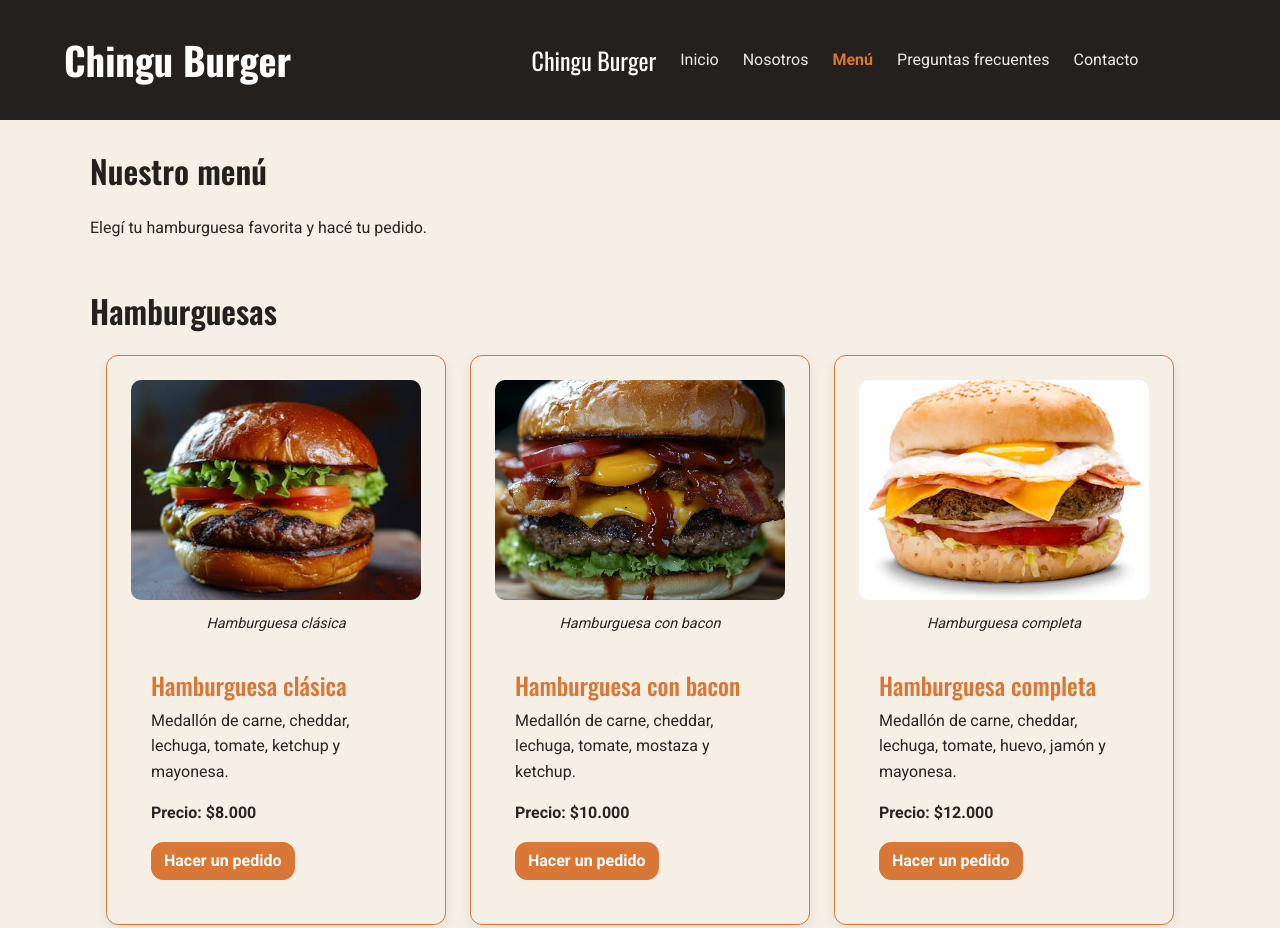
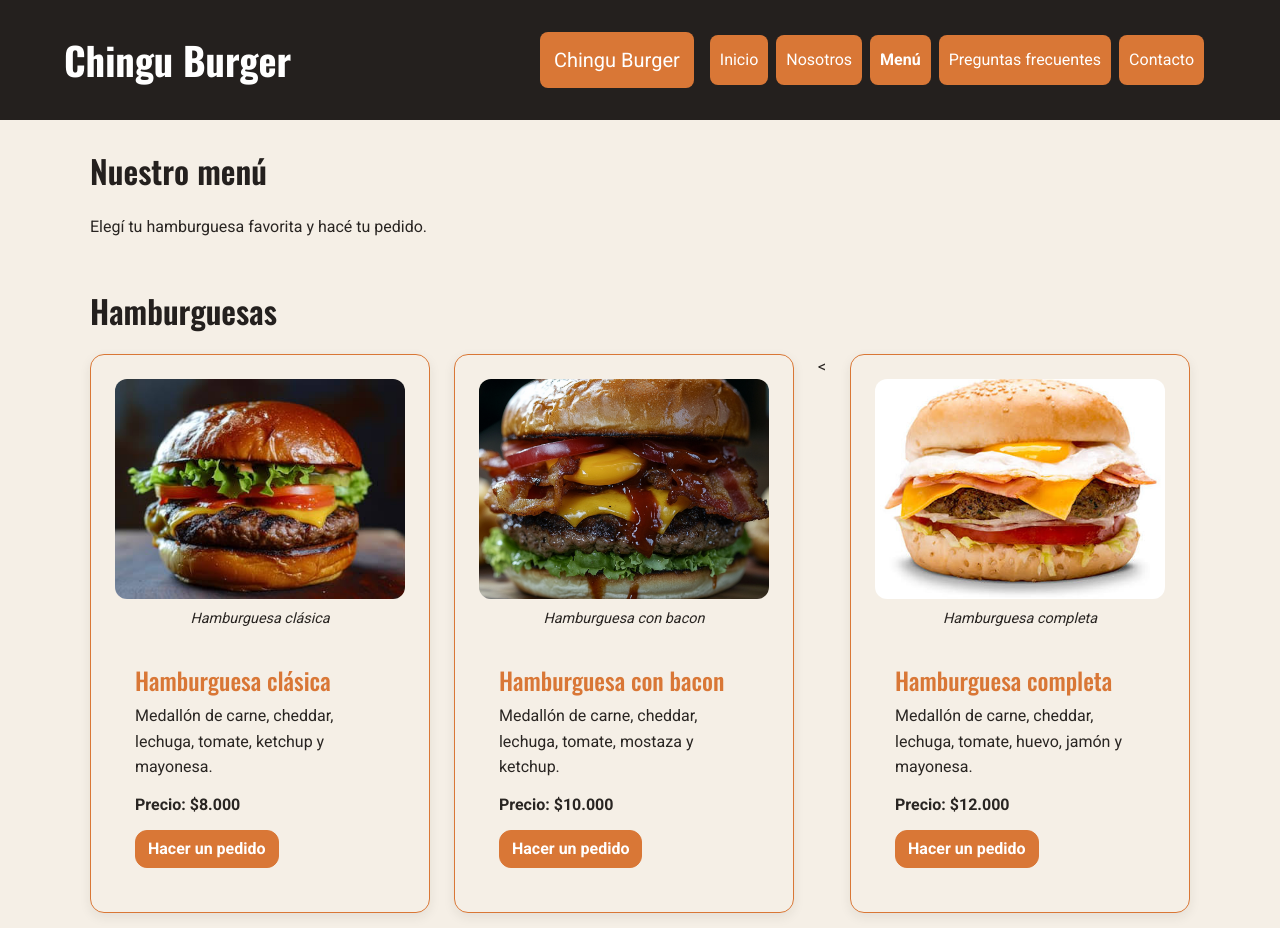
Before and after one commit to GabrielaVeronicaFernandezMazza/Chingu-Burger, a website: page pages/menu.html in a window 1280 px wide. Shown: the top 928 px of the page. Drawn offline with nearby package versions, Linux system fonts and the light colour scheme.

Commit message:
feat: integrate SCSS and interactive effects

```diff
--- a/css/styles.css
+++ b/css/styles.css
@@ -27,6 +27,14 @@ p {
   font-size: 1rem;
 }
 
+@media (max-width: 600px) {
+  h1 {
+    font-size: 2.2rem;
+  }
+  h2 {
+    font-size: 1.7rem;
+  }
+}
 * {
   margin: 0;
   padding: 0;
@@ -122,17 +130,26 @@ button:active {
   opacity: 0.75;
 }
 
-a {
+a:not(.nav-link):not(.navbar-brand) {
   transition: color 0.3s ease, background-color 0.3s ease, border-color 0.3s ease;
 }
-a:hover {
+a:not(.nav-link):not(.navbar-brand):hover {
   color: #D97736;
 }
-a:focus-visible {
+a:not(.nav-link):not(.navbar-brand):focus-visible {
   outline: 2px solid #D97736;
   outline-offset: 3px;
 }
 
+@media (max-width: 600px) {
+  main {
+    width: 92%;
+    padding: 24px 0;
+  }
+  article {
+    padding: 16px;
+  }
+}
 header {
   display: flex;
   justify-content: space-between;
@@ -148,42 +165,71 @@ header h1 {
   color: #FFFFFF;
 }
 
-.navbar {
-  background-color: #24201E;
-  padding: 12px 5%;
+@media (max-width: 600px) {
+  header {
+    justify-content: center;
+    text-align: center;
+  }
 }
 .navbar .navbar-brand {
+  display: inline-block;
+  padding: 10px 12px;
+  border: 2px solid transparent;
+  border-radius: 8px;
+  background-color: #D97736;
   color: #FFFFFF;
-  font-family: "Oswald", sans-serif;
-  font-size: 1.5rem;
+  text-decoration: none;
+  transition: background-color 0.3s ease, color 0.3s ease, transform 0.3s ease;
 }
-.navbar .navbar-brand:hover, .navbar .navbar-brand:focus {
-  color: #D97736;
+.navbar .navbar-brand:hover {
+  background-color: #F5EFE6;
+  color: #24201E;
+  transform: translateY(-2px);
 }
-.navbar .navbar-nav {
+.navbar .navbar-brand:focus-visible {
+  color: #FFFFFF;
+  outline: 2px solid #D97736;
+  outline-offset: 3px;
+}
+.navbar .navbar-brand:active {
+  transform: scale(0.96);
+}
+
+.navbar .nav-link {
+  display: inline-block;
+  padding: 10px 12px;
+  border: 2px solid transparent;
+  border-radius: 8px;
+  background-color: #D97736;
+  color: #FFFFFF;
+  text-decoration: none;
+  transition: background-color 0.3s ease, color 0.3s ease, transform 0.3s ease;
+}
+.navbar .nav-link:hover {
+  background-color: #F5EFE6;
+  color: #24201E;
+  transform: translateY(-2px);
+}
+.navbar .nav-link:focus-visible {
+  color: #FFFFFF;
+  outline: 2px solid #D97736;
+  outline-offset: 3px;
+}
+.navbar .nav-link:active {
+  transform: scale(0.96);
+}
+.navbar .nav-link.active {
+  font-weight: 700;
+}
+
+.navbar-nav {
   gap: 8px;
 }
-.navbar .nav-link {
-  color: #eeebea;
-  border-radius: 6px;
-  padding: 8px 12px;
-  transition: color 0.3s ease, background-color 0.3s ease;
-}
-.navbar .nav-link:hover, .navbar .nav-link:focus-visible {
-  color: #ee650a;
-  background-color: rgba(255, 255, 255, 0.08);
-}
-.navbar .nav-link.active {
-  color: #D97736;
-  font-weight: 700;
-}
-.navbar .nav-link:active {
-  color: #D97736;
-}
-.navbar .navbar-toggler {
+
+.navbar-toggler {
   border-color: #E8DED1;
 }
-.navbar .navbar-toggler:focus-visible {
+.navbar-toggler:focus-visible {
   outline: 2px solid #D97736;
   outline-offset: 3px;
 }
@@ -213,10 +259,13 @@ footer a:focus-visible {
 }
 
 .btn {
+  transition: background-color 0.3s ease, color 0.3s ease, border-color 0.3s ease, transform 0.3s ease;
+}
+
+.btn {
   border-radius: 12px;
   font-family: "Roboto", sans-serif;
   font-weight: 700;
-  transition: background-color 0.3s ease, color 0.3s ease, border-color 0.3s ease, transform 0.3s ease;
 }
 .btn:hover {
   transform: translateY(-2px);
@@ -232,23 +281,62 @@ footer a:focus-visible {
 .btn-chingu {
   color: #FFFFFF;
   background-color: #D97736;
-  border-color: #D97736;
+  border: 1px solid #D97736;
+  transition: background-color 0.3s ease, color 0.3s ease, border-color 0.3s ease, transform 0.3s ease;
 }
 .btn-chingu:hover, .btn-chingu:focus {
   color: #D97736;
   background-color: #24201E;
   border-color: #D97736;
 }
+.btn-chingu:focus-visible {
+  outline: 2px solid #D97736;
+  outline-offset: 3px;
+}
 .btn-chingu:active {
+  color: #24201E !important;
+  background-color: #F5EFE6 !important;
+  border-color: #D97736 !important;
+}
+
+.resumen-menu a,
+.pedido a {
+  display: inline-block;
+  padding: 10px 18px;
+  border: 1px solid #D97736;
+  border-radius: 12px;
+  background-color: #D97736;
+  color: #FFFFFF;
+  font-family: "Roboto", sans-serif;
+  font-weight: 700;
+  text-decoration: none;
+  transition: background-color 0.3s ease, color 0.3s ease, border-color 0.3s ease, transform 0.3s ease;
+}
+
+.resumen-menu a:hover,
+.pedido a:hover {
+  background-color: #24201E;
+  color: #D97736;
+  border-color: #D97736;
+  transform: translateY(-2px);
+}
+
+.resumen-menu a:focus-visible,
+.pedido a:focus-visible {
+  outline: 2px solid #D97736;
+  outline-offset: 3px;
+}
+
+.resumen-menu a:active,
+.pedido a:active {
+  background-color: #F5EFE6;
   color: #24201E;
-  background-color: #F5EFE6;
-  border-color: #D97736;
+  transform: scale(0.98);
 }
 
 .menu-flex {
   display: grid;
-  grid-template-areas: "clasica" "bacon" "completa";
-  grid-template-columns: minmax(0, 1fr);
+  grid-template-columns: repeat(auto-fit, minmax(min(100%, 260px), 1fr));
   gap: 24px;
   align-items: stretch;
 }
@@ -256,35 +344,34 @@ footer a:focus-visible {
   width: 100%;
   min-width: 0;
 }
-.menu-flex figure {
-  gap: 12px;
-}
-.menu-flex article img {
+.menu-flex img {
   width: 100%;
-  max-width: 420px;
+  max-width: 100%;
   height: 220px;
   object-fit: cover;
-  border-radius: 10px;
+  border-radius: 12px;
+}
+.menu-flex h2,
+.menu-flex h3 {
+  margin-bottom: 8px;
+}
+.menu-flex p {
+  margin-bottom: 12px;
 }
 
-.hamburguesa-clasica {
-  grid-area: clasica;
-}
-
-.hamburguesa-bacon {
-  grid-area: bacon;
-}
-
+.hamburguesa-clasica,
+.hamburguesa-bacon,
 .hamburguesa-completa {
-  grid-area: completa;
+  min-width: 0;
 }
 
 .home-grid {
   display: grid;
   grid-template-areas: "bienvenida" "resumen" "pedido";
   grid-template-columns: minmax(0, 1fr);
-  gap: 24px;
-  width: min(1100px, 92%);
+  gap: 30px;
+  width: 92%;
+  max-width: 1100px;
   margin: 0 auto;
   padding: 24px 0;
 }
@@ -292,7 +379,7 @@ footer a:focus-visible {
   min-width: 0;
   margin: 0;
   padding: 20px;
-  border-radius: 12px;
+  border-radius: 14px;
 }
 
 .bienvenida {
@@ -336,16 +423,21 @@ footer a:focus-visible {
 .seccion-menu .card {
   flex: 1 1 260px;
   max-width: 340px;
+  height: 100%;
   overflow: hidden;
   color: #292522;
   background-color: #F5EFE6;
   border: 1px solid #D97736;
-  border-radius: 12px;
+  border-radius: 14px;
   transition: transform 0.3s ease, box-shadow 0.3s ease;
 }
 .seccion-menu .card:hover {
   transform: translateY(-5px);
   box-shadow: 0 8px 18px rgba(36, 32, 30, 0.2);
+}
+.seccion-menu .card:focus-visible {
+  outline: 2px solid #D97736;
+  outline-offset: 3px;
 }
 .seccion-menu .card:focus-within {
   outline: 2px solid #D97736;
@@ -369,12 +461,13 @@ footer a:focus-visible {
   font-weight: 700;
 }
 
-@media (max-width: 600px) {
-  .menu-flex {
-    gap: 20px;
+@media (min-width: 768px) {
+  .home-grid {
+    grid-template-areas: "bienvenida" "resumen" "pedido";
+    gap: 28px;
   }
-  .menu-flex article img {
-    height: 220px;
+  .seccion-menu .menu-flex {
+    gap: 24px;
   }
 }
 @media (min-width: 1024px) {
@@ -383,10 +476,6 @@ footer a:focus-visible {
     grid-template-columns: repeat(2, minmax(0, 1fr));
     gap: 32px;
     padding: 40px 0;
-  }
-  .menu-flex {
-    grid-template-areas: "clasica bacon completa";
-    grid-template-columns: repeat(3, minmax(0, 1fr));
   }
 }
 .galeria {
--- a/pages/menu.html
+++ b/pages/menu.html
@@ -6,6 +6,10 @@
     <meta name="viewport" content="width=device-width, initial-scale=1.0">
     <link href="https://cdn.jsdelivr.net/npm/bootstrap@5.3.3/dist/css/bootstrap.min.css" rel="stylesheet">
     <link rel="stylesheet" href="../css/styles.css">
+    <link
+  href="https://unpkg.com/aos@2.3.1/dist/aos.css"
+  rel="stylesheet"
+>
     <title>Menú | Chingu Burger</title>
 </head>
 
@@ -59,12 +63,11 @@
 
             <p>Elegí tu hamburguesa favorita y hacé tu pedido.</p>
         </section>
-
-        <section class="seccion-menu">
+<section class="seccion-menu" data-aos="fade-up">
     <h2>Hamburguesas</h2>
 
     <div class="menu-flex">
-        <article class="card hamburguesa-clasica">
+       <article class="card hamburguesa-clasica" data-aos="fade-up">
             <figure>
                 <img src="../img/hamburguesaclasica.jpg"
                      class="card-img-top"
@@ -82,7 +85,7 @@
             </div>
         </article>
 
-        <article class="card hamburguesa-bacon">
+       <article class="card hamburguesa-bacon" data-aos="fade-up">
             <figure>
                 <img src="../img/hamburguesacbacon.jpg"
                      class="card-img-top"
@@ -100,7 +103,7 @@
             </div>
         </article>
 
-        <article class="card hamburguesa-completa">
+        <<article class="card hamburguesa-completa" data-aos="fade-up">
             <figure>
                 <img src="../img/hamburguesacompleta.jpg"
                      class="card-img-top"
@@ -152,7 +155,14 @@
         </nav>
     </footer>
     <script src="https://cdn.jsdelivr.net/npm/bootstrap@5.3.3/dist/js/bootstrap.bundle.min.js"></script>
-
+<script src="https://unpkg.com/aos@2.3.1/dist/aos.js"></script>
+<script>
+  AOS.init({
+    duration: 700,
+    once: true,
+    offset: 80
+  });
+</script>
 </body>
 
 </html>
--- a/scss/base/_base.scss
+++ b/scss/base/_base.scss
@@ -1,3 +1,4 @@
+
 @use "../utilities/variables" as *;
 @use "../utilities/mixins" as *;
 
@@ -94,7 +95,8 @@ button:active {
   opacity: 0.75;
 }
 
-a {
+
+a:not(.nav-link):not(.navbar-brand) {
   transition: color 0.3s ease, background-color 0.3s ease,
     border-color 0.3s ease;
 
@@ -106,3 +108,13 @@ a {
     @include foco-visible;
   }
 }
+@media (max-width: 600px) {
+  main {
+    width: 92%;
+    padding: 24px 0;
+  }
+
+  article {
+    padding: 16px;
+  }
+}
--- a/scss/components/_buttons.scss
+++ b/scss/components/_buttons.scss
@@ -1,12 +1,21 @@
+
 @use "../utilities/variables" as *;
 @use "../utilities/mixins" as *;
 
+%transicion-interactiva {
+  transition:
+    background-color $transicion,
+    color $transicion,
+    border-color $transicion,
+    transform $transicion;
+}
+
 .btn {
+  @extend %transicion-interactiva;
+
   border-radius: $radio-borde;
   font-family: $fuente-cuerpo;
   font-weight: 700;
-  transition: background-color $transicion, color $transicion,
-    border-color $transicion, transform $transicion;
 
   &:hover {
     transform: translateY(-2px);
@@ -21,10 +30,16 @@
   }
 }
 
+
 .btn-chingu {
   color: $color-blanco;
   background-color: $color-acento;
-  border-color: $color-acento;
+  border: 1px solid $color-acento;
+  transition:
+    background-color $transicion,
+    color $transicion,
+    border-color $transicion,
+    transform $transicion;
 
   &:hover,
   &:focus {
@@ -33,9 +48,51 @@
     border-color: $color-acento;
   }
 
+  &:focus-visible {
+    @include foco-visible;
+  }
+
   &:active {
-    color: $color-primario;
-    background-color: $color-secundario;
-    border-color: $color-acento;
+    color: $color-primario !important;
+    background-color: $color-secundario !important;
+    border-color: $color-acento !important;
   }
 }
+
+.resumen-menu a,
+.pedido a {
+  display: inline-block;
+  padding: 10px 18px;
+  border: 1px solid $color-acento;
+  border-radius: $radio-borde;
+  background-color: $color-acento;
+  color: $color-blanco;
+  font-family: $fuente-cuerpo;
+  font-weight: 700;
+  text-decoration: none;
+  transition:
+    background-color $transicion,
+    color $transicion,
+    border-color $transicion,
+    transform $transicion;
+}
+
+.resumen-menu a:hover,
+.pedido a:hover {
+  background-color: $color-primario;
+  color: $color-acento;
+  border-color: $color-acento;
+  transform: translateY(-2px);
+}
+
+.resumen-menu a:focus-visible,
+.pedido a:focus-visible {
+  @include foco-visible;
+}
+
+.resumen-menu a:active,
+.pedido a:active {
+  background-color: $color-secundario;
+  color: $color-primario;
+  transform: scale(0.98);
+}
--- a/scss/components/_cards.scss
+++ b/scss/components/_cards.scss
@@ -1,12 +1,11 @@
+
 @use "../utilities/variables" as *;
+@use "../utilities/mixins" as *;
 
+// Tarjetas del menú
 .menu-flex {
   display: grid;
-  grid-template-areas:
-    "clasica"
-    "bacon"
-    "completa";
-  grid-template-columns: minmax(0, 1fr);
+  grid-template-columns: repeat(auto-fit, minmax(min(100%, 260px), 1fr));
   gap: 24px;
   align-items: stretch;
 
@@ -15,31 +14,31 @@
     min-width: 0;
   }
 
-  figure {
-    gap: 12px;
+  img {
+    width: 100%;
+    max-width: 100%;
+    height: 220px;
+    object-fit: cover;
+    border-radius: $radio-borde;
   }
 
-  article img {
-    width: 100%;
-    max-width: 420px;
-    height: 220px;
-    object-fit: cover;
-    border-radius: 10px;
+  h2,
+  h3 {
+    margin-bottom: 8px;
+  }
+
+  p {
+    margin-bottom: 12px;
   }
 }
 
-.hamburguesa-clasica {
-  grid-area: clasica;
+.hamburguesa-clasica,
+.hamburguesa-bacon,
+.hamburguesa-completa {
+  min-width: 0;
 }
 
-.hamburguesa-bacon {
-  grid-area: bacon;
-}
-
-.hamburguesa-completa {
-  grid-area: completa;
-}
-
+// Diseño de la página de inicio
 .home-grid {
   display: grid;
   grid-template-areas:
@@ -47,8 +46,9 @@
     "resumen"
     "pedido";
   grid-template-columns: minmax(0, 1fr);
-  gap: 24px;
-  width: min(1100px, 92%);
+  gap: 30px;
+  width: 92%;
+  max-width: $ancho-contenido;
   margin: 0 auto;
   padding: 24px 0;
 
@@ -56,7 +56,7 @@
     min-width: 0;
     margin: 0;
     padding: 20px;
-    border-radius: 12px;
+    border-radius: $radio-tarjeta;
   }
 }
 
@@ -95,6 +95,7 @@
   background-color: $color-blanco;
 }
 
+// Tarjetas Bootstrap del menú
 .seccion-menu {
   .menu-flex {
   display: flex;
@@ -102,25 +103,20 @@
   justify-content: center;
   gap: 24px;
 }
-
   .card {
   flex: 1 1 260px;
   max-width: 340px;
+    height: 100%;
     overflow: hidden;
     color: $color-texto;
     background-color: $color-secundario;
     border: 1px solid $color-acento;
-    border-radius: 12px;
-    transition: transform 0.3s ease, box-shadow 0.3s ease;
+    border-radius: $radio-tarjeta;
 
-    &:hover {
-      transform: translateY(-5px);
-      box-shadow: 0 8px 18px rgba(36, 32, 30, 0.2);
-    }
+    @include efecto-interactivo(-5px, 0.3s);
 
     &:focus-within {
-      outline: 2px solid $color-acento;
-      outline-offset: 3px;
+      @include foco-visible;
     }
 
     figure {
@@ -147,16 +143,22 @@
   }
 }
 
-@media (max-width: 600px) {
-  .menu-flex {
-    gap: 20px;
+// Tablets
+@media (min-width: 768px) {
+  .home-grid {
+    grid-template-areas:
+      "bienvenida"
+      "resumen"
+      "pedido";
+    gap: 28px;
   }
 
-  .menu-flex article img {
-    height: 220px;
+  .seccion-menu .menu-flex {
+    gap: 24px;
   }
 }
 
+// Escritorio
 @media (min-width: 1024px) {
   .home-grid {
     grid-template-areas:
@@ -167,8 +169,5 @@
     padding: 40px 0;
   }
 
-  .menu-flex {
-    grid-template-areas: "clasica bacon completa";
-    grid-template-columns: repeat(3, minmax(0, 1fr));
+
 }
-}
--- a/scss/components/_carousel.scss
+++ b/scss/components/_carousel.scss
@@ -1,5 +1,5 @@
 @use "../utilities/variables" as *;
-
+@use "../utilities/mixins" as *;
 .galeria {
   max-width: 900px;
   margin: 40px auto;
--- a/scss/layout/_footer.scss
+++ b/scss/layout/_footer.scss
@@ -1,6 +1,4 @@
-@use "../utilities/variables" as *;
-@use "../utilities/mixins" as *;
-
+@use "../utilities/variables" as *;  @use "../utilities/mixins" as *;
 footer {
   display: flex;
   flex-direction: column;
--- a/scss/layout/_header.scss
+++ b/scss/layout/_header.scss
@@ -15,3 +15,9 @@ header {
     color: $color-blanco;
   }
 }
+@media (max-width: 600px) {
+  header {
+    justify-content: center;
+    text-align: center;
+  }
+}
--- a/scss/layout/_nav.scss
+++ b/scss/layout/_nav.scss
@@ -1,52 +1,77 @@
+
 @use "../utilities/variables" as *;
 @use "../utilities/mixins" as *;
 
-.navbar {
-  background-color: $color-primario;
-  padding: 12px 5%;
+.navbar .navbar-brand {
+  display: inline-block;
+  padding: 10px 12px;
+  border: 2px solid transparent;
+  border-radius: 8px;
+  background-color: $color-acento;
+  color: $color-blanco;
+  text-decoration: none;
+  transition:
+    background-color $transicion,
+    color $transicion,
+    transform $transicion;
 
-  .navbar-brand {
-    color: $color-blanco;
-    font-family: $fuente-titulos;
-    font-size: 1.5rem;
-
-    &:hover,
-    &:focus {
-      color: $color-acento;
-    }
+  &:hover {
+    background-color: $color-secundario;
+    color: $color-primario;
+    transform: translateY(-2px);
   }
 
-  .navbar-nav {
-    gap: 8px;
+  &:focus-visible {
+    color: $color-blanco;
+    @include foco-visible;
   }
 
-  .nav-link {
-    color: $color-nav-texto;
-    border-radius: 6px;
-    padding: 8px 12px;
-    transition: color $transicion, background-color $transicion;
+  &:active {
+    transform: scale(0.96);
+  }
+}
 
-    &:hover,
-    &:focus-visible {
-      color: $color-nav-hover;
-      background-color: rgba(255, 255, 255, 0.08);
-    }
 
-    &.active {
-      color: $color-acento;
-      font-weight: 700;
-    }
 
-    &:active {
-      color: $color-acento;
-    }
+.navbar .nav-link {
+  display: inline-block;
+  padding: 10px 12px;
+  border: 2px solid transparent;
+  border-radius: 8px;
+  background-color: $color-acento;
+  color: $color-blanco;
+  text-decoration: none;
+  transition: background-color $transicion, color $transicion,
+    transform $transicion;
+
+  &:hover {
+    background-color: $color-secundario;
+    color: $color-primario;
+    transform: translateY(-2px);
   }
 
-  .navbar-toggler {
-    border-color: $color-borde;
+  &:focus-visible {
+    color: $color-blanco;
+    @include foco-visible;
+  }
 
-    &:focus-visible {
-      @include foco-visible;
-    }
+  &:active {
+    transform: scale(0.96);
+  }
+
+  &.active {
+    font-weight: 700;
   }
 }
+
+.navbar-nav {
+  gap: 8px;
+}
+
+.navbar-toggler {
+  border-color: $color-borde;
+
+  &:focus-visible {
+    @include foco-visible;
+  }
+}
--- a/scss/utilities/_variables.scss
+++ b/scss/utilities/_variables.scss
@@ -1,3 +1,4 @@
+
 $color-primario: #24201E;
 $color-secundario: #F5EFE6;
 $color-acento: #D97736;
```
Also changed, not shown: index.html (+16 -5 lines), pages/contacto.html (+22 -13 lines), pages/nosotros.html (+16 -4 lines), pages/preguntas.html (+15 -4 lines), scss/base/_tipografia.scss (+11 -0 lines), scss/utilities/_mixins.scss (+26 -5 lines), scss/main.scss (line endings or trailing spaces). Lines whose indentation alone changed are shown as unchanged.
